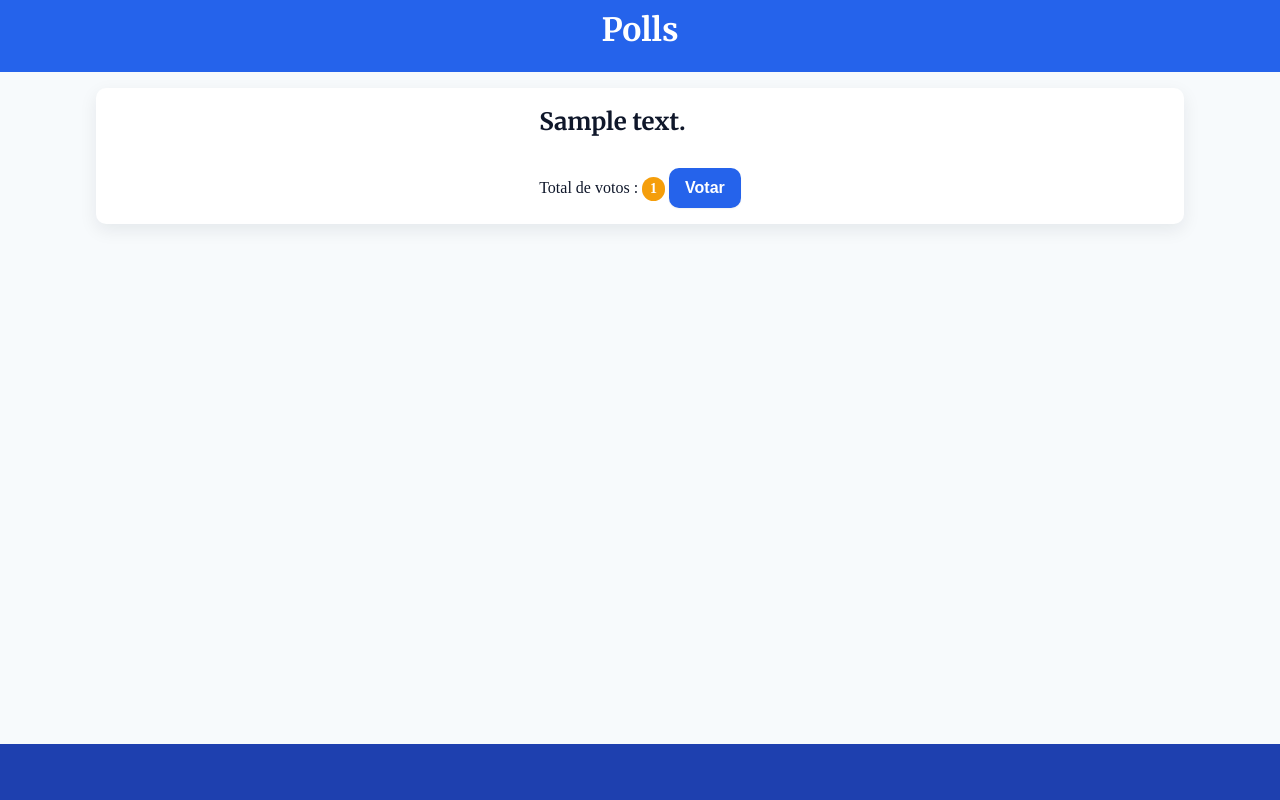
After one commit to maiconDeSouza/projetos_para_estudo, a Django app: page /polls/details/1/ in a window 1280 px wide. The commit adds this page. Run offline with Django 5.2, Linux system fonts and the light colour scheme; tables that the repository leaves empty hold one stand-in row (values such as "Sample post").

Commit message:
02-09-25 00:09

```diff
--- a/djangotutorial/polls/static/polls/css/collapse.css
+++ b/djangotutorial/polls/static/polls/css/collapse.css
@@ -0,0 +1,10 @@
+.collapse div {
+    background-color: red;
+    width: 0;
+    height: 15rem;
+    transition: var(--transition-2);
+}
+
+.collapse div.c {
+    width: 50%;
+}
--- /dev/null
+++ b/djangotutorial/polls/static/polls/css/details.css
@@ -0,0 +1,25 @@
+.details {
+    height: 100%;
+}
+
+.details .card-details {
+    display: flex;
+    flex-direction: column;
+    align-items: center;
+}
+
+.details .card-details.collapse {
+    height: 100%;
+    transition: var(--transition-2);
+}
+
+/* .details .card-details .question {
+    display: flex;
+    flex-direction: column;
+    align-items: center;
+    gap: var(--space-3);
+} */
+
+.details .card-details .question button {
+    margin-top: var(--space-4);
+}
--- a/djangotutorial/polls/static/polls/css/global.css
+++ b/djangotutorial/polls/static/polls/css/global.css
@@ -44,6 +44,7 @@
 
   /* ---------- TRANSIÇÃO / FOCUS ---------- */
   --transition: all 300ms ease-in-out;
+  --transition-2: all 600ms ease-in-out;
   --focus-ring: 3px; /* usado com outline/box-shadow para acessibilidade */
 
   /* ---------- Tamanhos úteis para UI de polls ---------- */
@@ -81,6 +82,12 @@
   box-shadow: var(--shadow-sm);
   font-weight: 600;
   font-size: var(--fs-md);
+}
+
+.btn-primary {
+  background-color: var(--color-primary);
+  color: var(--color-surface);
+  transition: var(--transition);
 }
 
 .btn-primary:hover { transform: translateY(-1px); }
--- a/djangotutorial/polls/static/polls/js/collapse.js
+++ b/djangotutorial/polls/static/polls/js/collapse.js
@@ -0,0 +1,6 @@
+const card = document.querySelector('.details .card-details')
+const button = document.querySelector('.details .card-details .question button')
+
+button.addEventListener('click', e => {
+    card.classList.toggle('collapse')
+})
--- /dev/null
+++ b/djangotutorial/polls/templates/polls/pages/details.html
@@ -0,0 +1,15 @@
+{% extends "polls/pages/base.html" %}
+
+{% block title %}{{question.question_text}}{% endblock title %}
+
+{% block main %}
+    <div class="details container">
+        <div class="card card-details">
+            <div class="question">
+                <h2>{{question.question_text}}</h2>
+                <span>Total de votos : <span class="badge">{{question.total_votes_property}}</span></span>
+                <button type="button" class="btn btn-primary">Votar</button>
+            </div>
+        </div>
+    </div>
+{% endblock main %}
--- a/djangotutorial/polls/templates/polls/pages/index.html
+++ b/djangotutorial/polls/templates/polls/pages/index.html
@@ -14,7 +14,7 @@
                 <ul>
                     {% for question in questions %}
                         <li class="card">
-                            <a href="{{question.id}}">
+                            <a href="{% url "polls:details" question.pk %}">
                                 <span>{{question.question_text}}</span>
                                 <span>Total de votos : <span class="badge">{{question.total_votes_property}}</span></span>
                             </a>
--- a/djangotutorial/polls/templates/polls/partials/css.html
+++ b/djangotutorial/polls/templates/polls/partials/css.html
@@ -1,4 +1,5 @@
 {% load static %}
 <link rel="stylesheet" href="{% static "polls/css/global.css" %}">
 <link rel="stylesheet" href="{% static "polls/css/index.css" %}">
+<link rel="stylesheet" href="{% static "polls/css/details.css" %}">
 <link rel="stylesheet" href="{% static "polls/css/collapse.css" %}">
--- a/djangotutorial/polls/urls.py
+++ b/djangotutorial/polls/urls.py
@@ -5,4 +5,5 @@ from . import views
 app_name = 'polls'
 urlpatterns = [
     path('', views.Index.as_view(), name='index'),
+    path('details/<int:pk>/', views.Details.as_view(), name='details'),
 ]
--- a/djangotutorial/polls/views.py
+++ b/djangotutorial/polls/views.py
@@ -1,4 +1,4 @@
-from django.shortcuts import render, redirect
+from django.shortcuts import render, redirect, get_object_or_404
 from django.views import View
 
 from .models import Question
@@ -19,3 +19,14 @@ class Index(View):
         }
 
         return render(request, 'polls/pages/index.html', context)
+
+
+class Details(View):
+    def get(self, request, pk):
+        question = get_object_or_404(Question, pk=pk)
+
+        context = {
+            'question': question,
+        }
+
+        return render(request, 'polls/pages/details.html', context)
```
